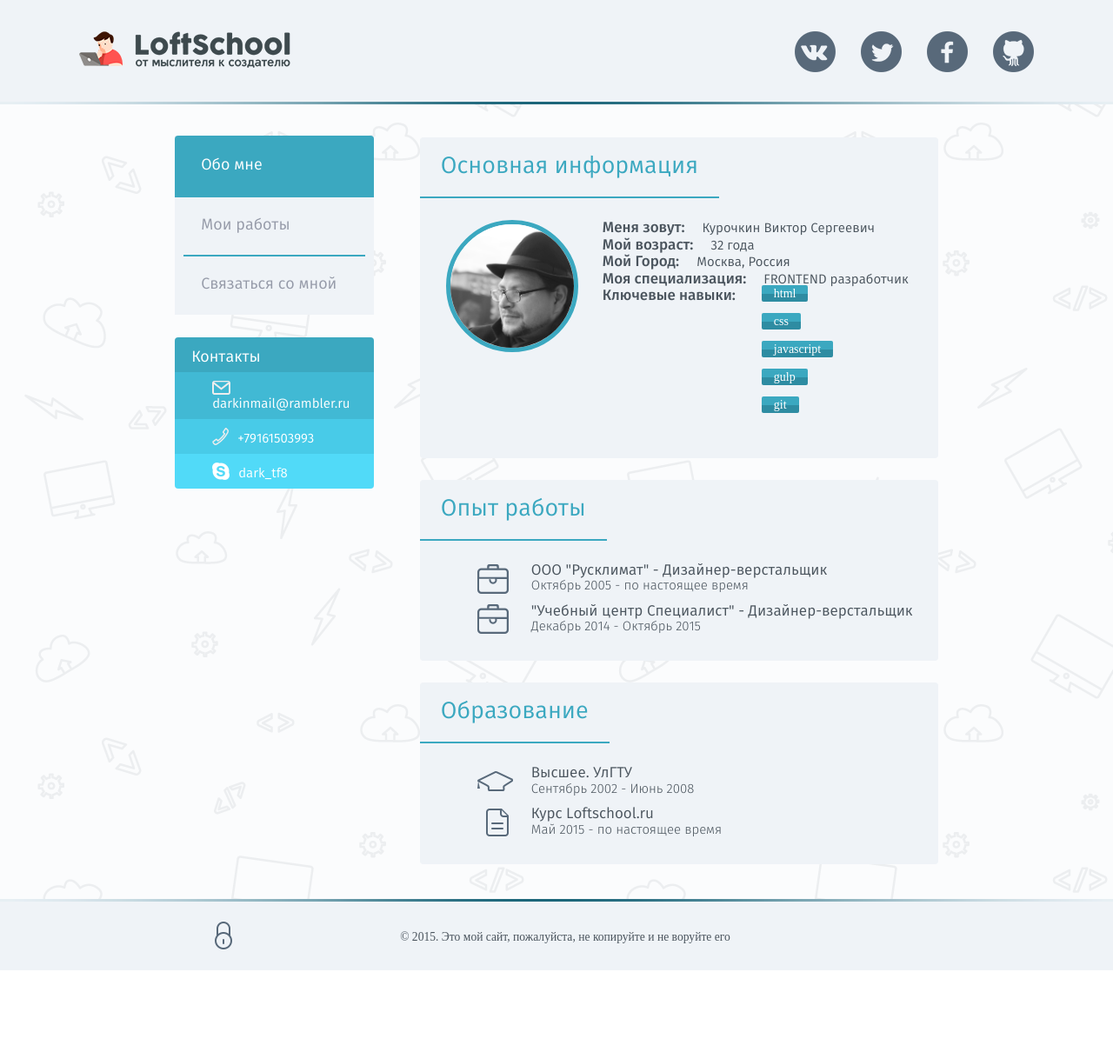
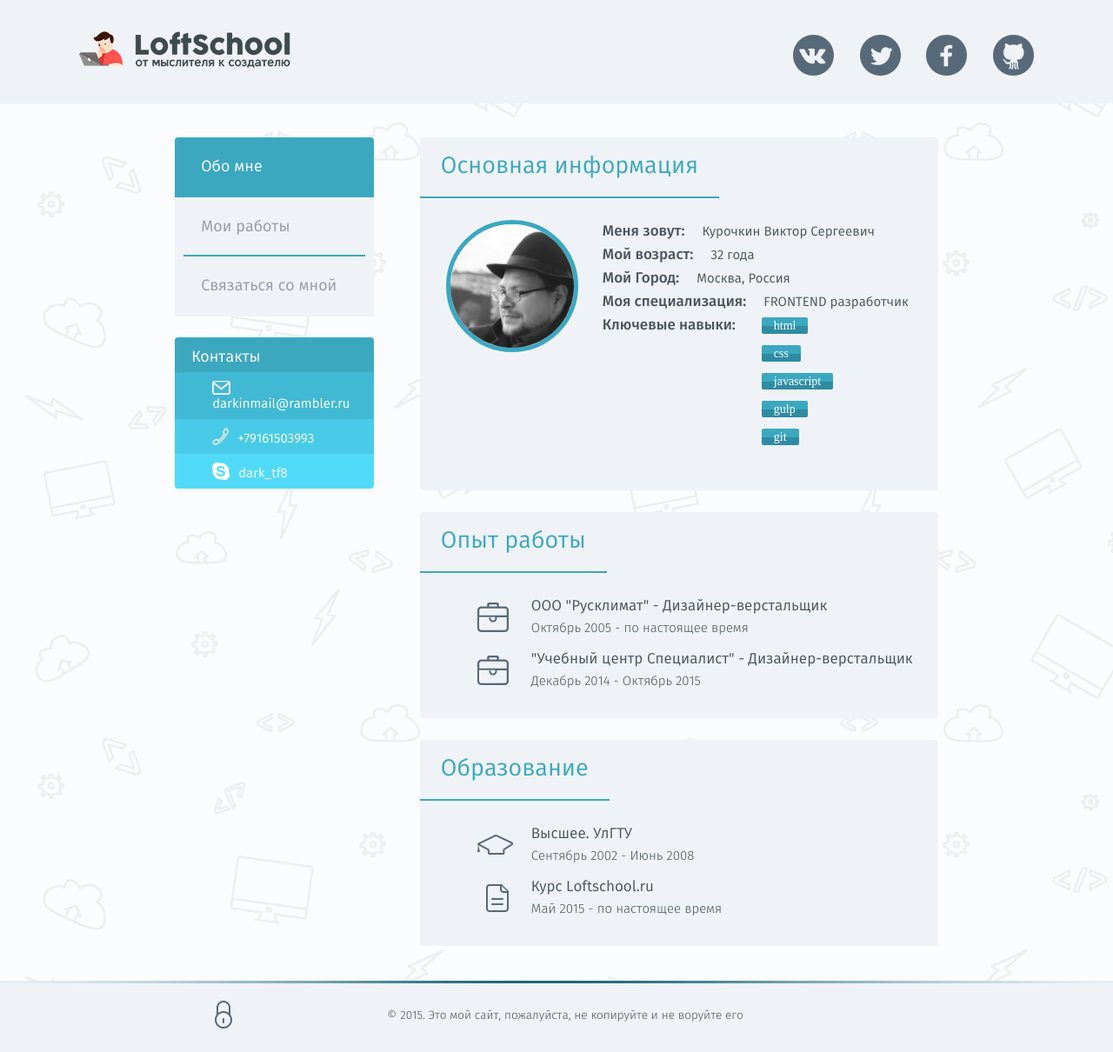
Before and after one commit to vsk-d/first_homework, a website: page app/index.html in a window 1280 px wide. Shown: the whole page at 87% size. Before the commit the page ends 1116 px from the top, so only its background shows below. Drawn offline with nearby package versions, Linux system fonts and the light colour scheme.

Commit message:
PRAVKI#1
Первая серия правок после доп. вебинара, осталось сделать нормальный
контейнер для контента и все выровнять...

```diff
--- a/app/css/main.css
+++ b/app/css/main.css
@@ -4,6 +4,8 @@
 html, body {
   height: 100%;
   background: url(../img/comppattern2.png) repeat;
+  min-width: 970px;
+  font: normal 1em 'fira_sanslight';
 }
 .wrapper {
   min-height: 100%;
@@ -34,14 +36,6 @@ height: 119px;
 margin-bottom: 39px;
 }
 
-header:after{
-        content: '';
-        background: url(../img/line.png) 50% 0 no-repeat;
-        position: relative;
-        height: 3px;
-        bottom:-71px;
-        display: block;
-}
 
 /*Шапка лого*/
 .page_header_logo {
@@ -145,13 +139,13 @@ border: none;
   /*линия между li*/
   .about .li-wrap{
     margin: -2px 10px;
-    border-bottom:2px solid  #3ba8c0;
+    border-top:2px solid  #3ba8c0;
     display: block;
   }
 
-  .about-item:last-child .li-wrap{
+  .about-item:first-child .li-wrap{
     margin: 0px 10px;
-    border-bottom:none;
+    border-top:none;
   }
 
   .about .about-item-link{
@@ -452,23 +446,12 @@ footer, .wrapper:after {
 footer {
 
   width: 100%;
-    background-color: #eff3f7;
+    background: #eff3f7 url(../img/line.png) top no-repeat;
     position: absolute;
     padding-bottom: 5px;
     padding-top: 33px;
     min-width: 960px;
-
-
 }
-    footer:before{
-        margin:0 auto;
-        content: '';
-        background: url(../img/line.png) 50% no-repeat;
-        position: relative;
-        height: 3px;
-        top:-33px;
-        display: block;
-    }
 
     .admin{
     float: left;
```
Also changed, not shown: app/css/style.css (deleted, +0 -13 lines).
